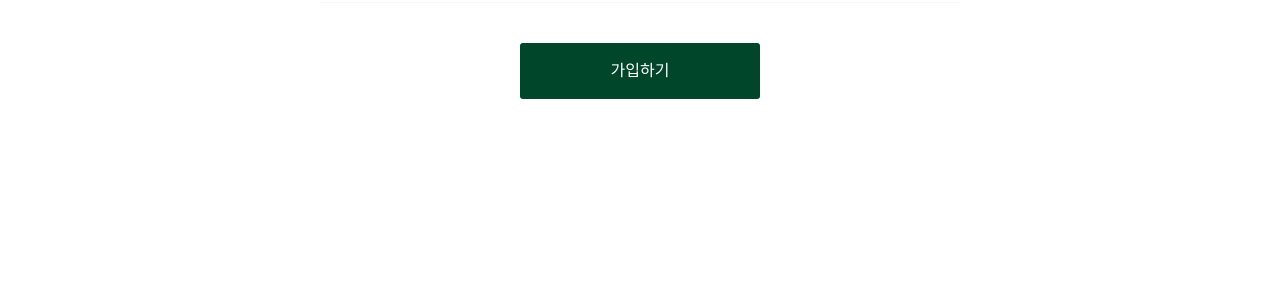
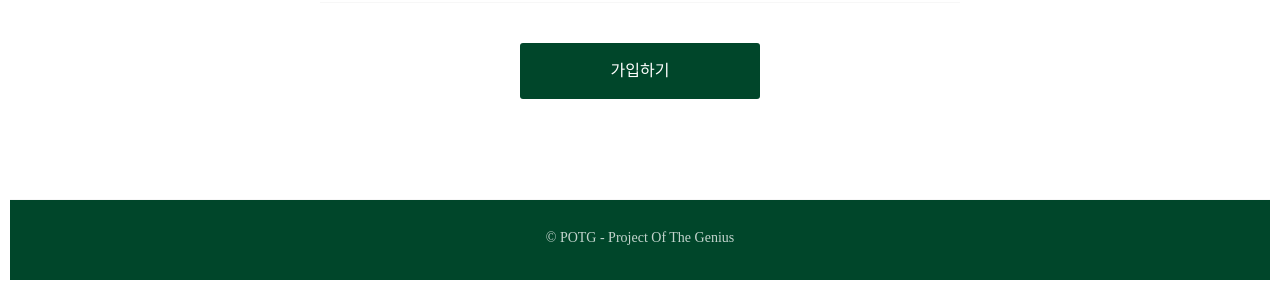
Before and after one commit to HongYeonLee/POTG, a Flask app: page /signUp.html in a window 1280 px wide. Shown: the part 1049-1339 px from the top of the page. Before the commit the page ends 1148 px from the top, so only its background shows below. Run offline with Flask 3, Linux system fonts and the light colour scheme; some libraries are stand-ins or nearby versions; some web fonts are replaced.

Commit message:
feat: 회원가입 화면 footer 추가

```diff
--- a/POTG/static/signUpStyle.css
+++ b/POTG/static/signUpStyle.css
@@ -495,3 +495,22 @@ label {
     font-size: 16px;
     font-weight: 500;
 }
+
+.footerBox{
+    padding-top: 30px;
+    border-top: 1px solid #f7f7f7;
+    background-color: rgb(0, 70, 42);
+}
+
+.footerBox2{
+    width: 1050px;
+    height: 50px;
+    margin: 0 auto;
+    text-align: center;
+}
+
+.footerText{
+    color:white;
+    opacity: 0.77;
+
+}
--- a/POTG/templates/signUp.html
+++ b/POTG/templates/signUp.html
@@ -246,5 +246,10 @@
         </div>
     </div>
 </div>
+<div class = "footerBox">
+    <div id = "footer" class = "footerBox2">
+        <span class = "footerText">© POTG - Project Of The Genius</span>
+    </div>
+</div>
 {% endblock section %}
 <script src = "../static/signUp.js"></script>
```
